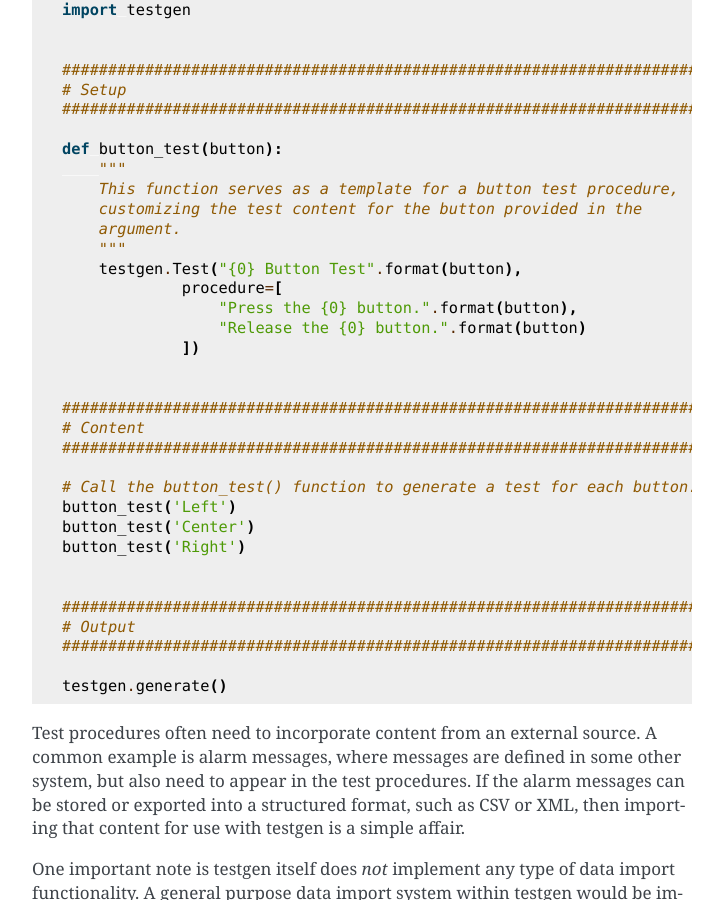
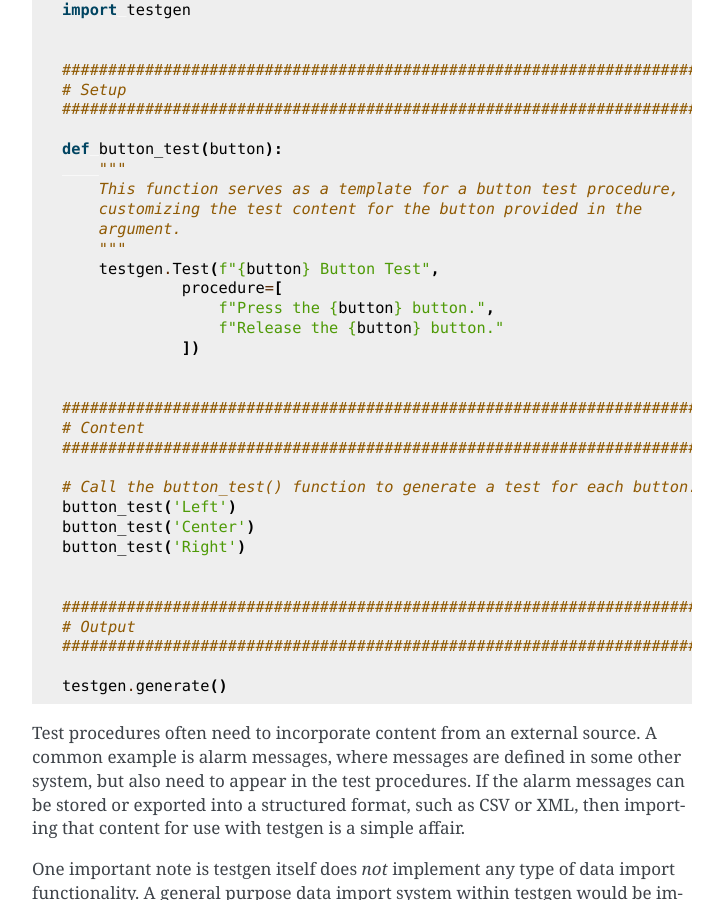
Before and after one commit to jvalenzuela/atform, a Sphinx documentation site: the page built from doc/source/auto.rst, in a window 1280 px wide and 900 px high, scrolled down 1717 px. Shown: the whole window, without its empty margins (388-1111 px from the left). Built offline with Sphinx 7.4.7, drawn with Linux system fonts in a browser that asks for light colours; some of the changed text lies outside the part shown.

Commit message:
Use f-strings for variable interpolation in examples.
These should be simpler for those unfamiliar with Python.

```diff
--- a/doc/source/auto.rst
+++ b/doc/source/auto.rst
@@ -74,7 +74,7 @@ in multiple scripts, move the following content from alarm.py
 into a separate file called :file:`common.py`:
 
 .. literalinclude:: examples/alarm.py
-   :lines: 6-29
+   :lines: 6-28
 
 Every script needing alarm content would then import it in addition
 to testgen at the top.
--- a/doc/source/examples/alarm.py
+++ b/doc/source/examples/alarm.py
@@ -25,8 +25,7 @@ def verify_alarm(num):
     a specific alarm based on the alarm number, which is used to
     construct a string containing the full message text.
     """
-    return "Verify the following alarm:\n\n{0}: {1}".format(
-        num, alarms[num])
+    return f"Verify the following alarm:\n\n{num}: {alarms[num]}"
 
 
 ######################################################################
--- a/doc/source/examples/iterate.py
+++ b/doc/source/examples/iterate.py
@@ -14,10 +14,10 @@ def button_test(button):
     customizing the test content for the button provided in the
     argument.
     """
-    testgen.Test("{0} Button Test".format(button),
+    testgen.Test(f"{button} Button Test",
              procedure=[
-                 "Press the {0} button.".format(button),
-                 "Release the {0} button.".format(button)
+                 f"Press the {button} button.",
+                 f"Release the {button} button."
              ])
 
 
```
